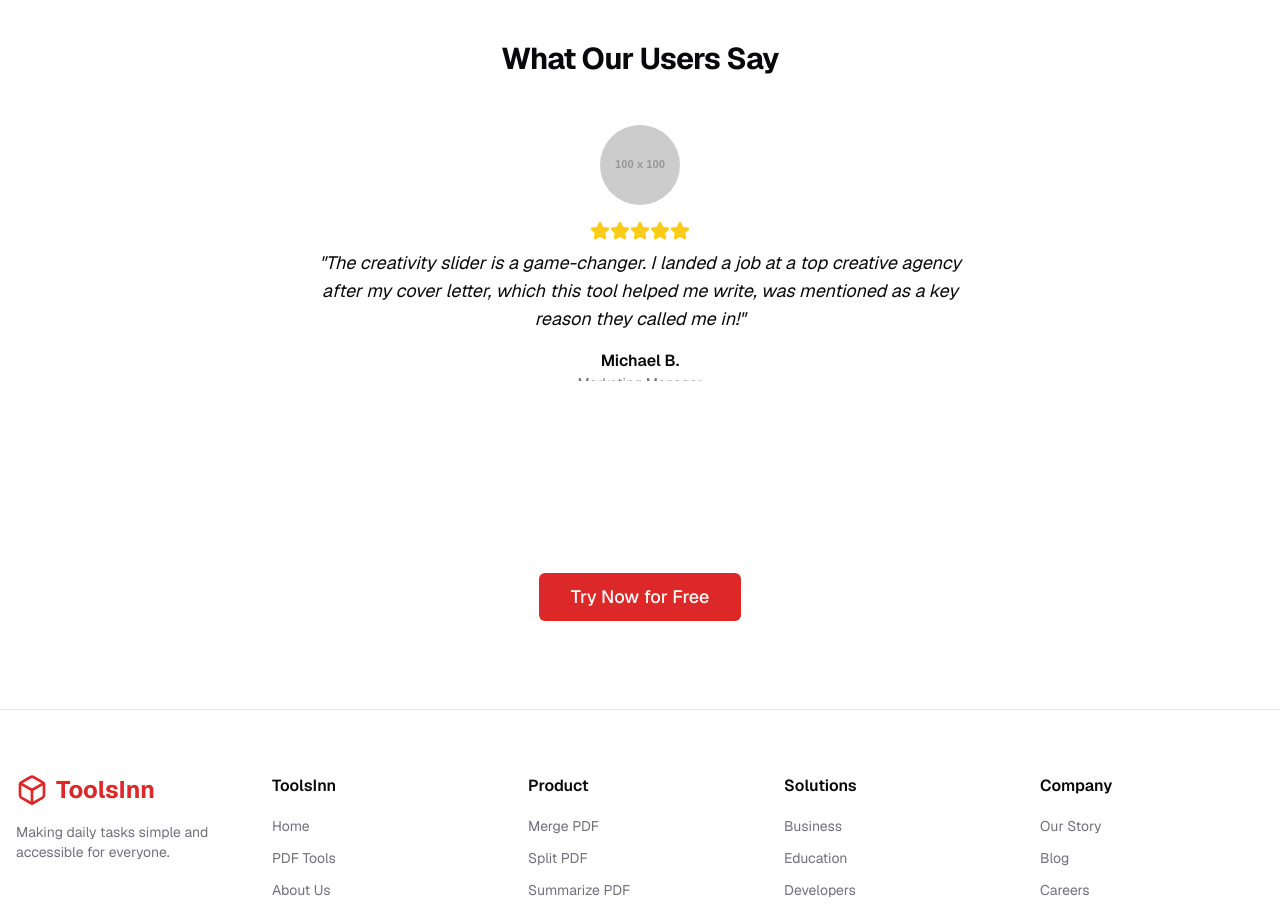
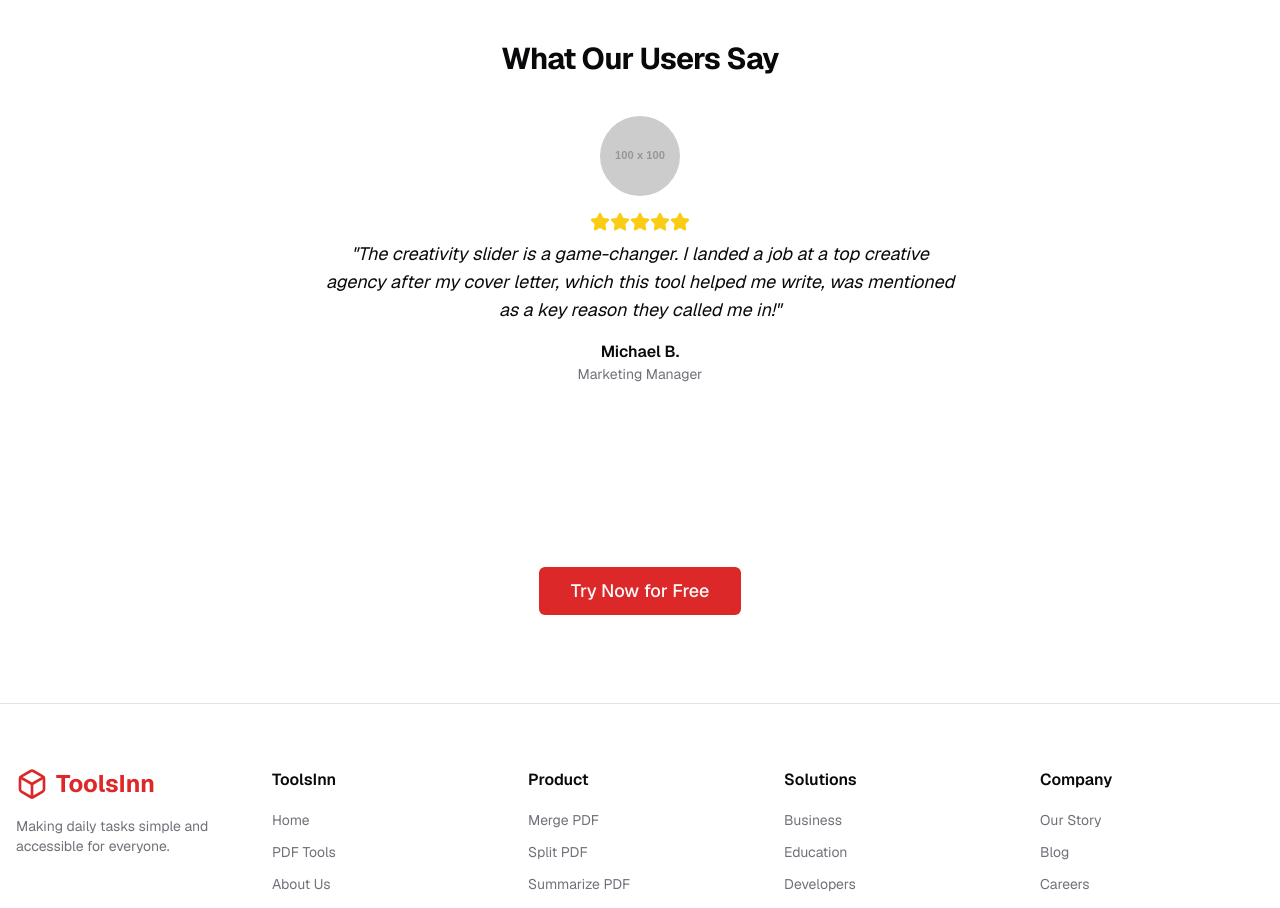
Before and after one commit to mygit625/mypr, a Next.js app: page /cover-letter-generator in a window 1280 px wide. Shown: the part 2860-3768 px from the top of the page. Built offline with nearby package versions, Linux system fonts and the light colour scheme; what @genkit-ai/googleai, genkit would draw is missing.

Commit message:
why you cant fix this stupid job title visibility

```diff
--- a/src/app/cover-letter-generator/page.tsx
+++ b/src/app/cover-letter-generator/page.tsx
@@ -412,12 +412,12 @@ export default function CoverLetterGeneratorPage() {
       <section className="py-16 md:py-24">
         <div className="container mx-auto max-w-4xl text-center">
           <h2 className="text-3xl font-bold tracking-tight">What Our Users Say</h2>
-          <div className="mt-12 relative h-64 overflow-hidden">
+          <div className="mt-12 relative min-h-[250px] flex items-center justify-center">
             {testimonials.map((testimonial, index) => (
               <div
                 key={index}
                 className={cn(
-                  'absolute inset-0 transition-opacity duration-1000 ease-in-out',
+                  'absolute inset-0 transition-opacity duration-1000 ease-in-out flex flex-col items-center justify-center',
                   index === currentTestimonialIndex ? 'opacity-100' : 'opacity-0'
                 )}
               >
@@ -435,10 +435,10 @@ export default function CoverLetterGeneratorPage() {
                       <Star key={i} className="h-5 w-5 text-yellow-400 fill-current" />
                     ))}
                   </div>
-                  <blockquote className="text-lg italic text-foreground max-w-2xl">
+                  <blockquote className="text-lg italic text-foreground max-w-2xl px-4">
                     "{testimonial.quote}"
                   </blockquote>
-                  <div className="mt-4">
+                  <div className="mt-4 text-center">
                     <p className="font-semibold text-foreground">{testimonial.name}</p>
                     <p className="text-sm text-muted-foreground">{testimonial.title}</p>
                   </div>
```
